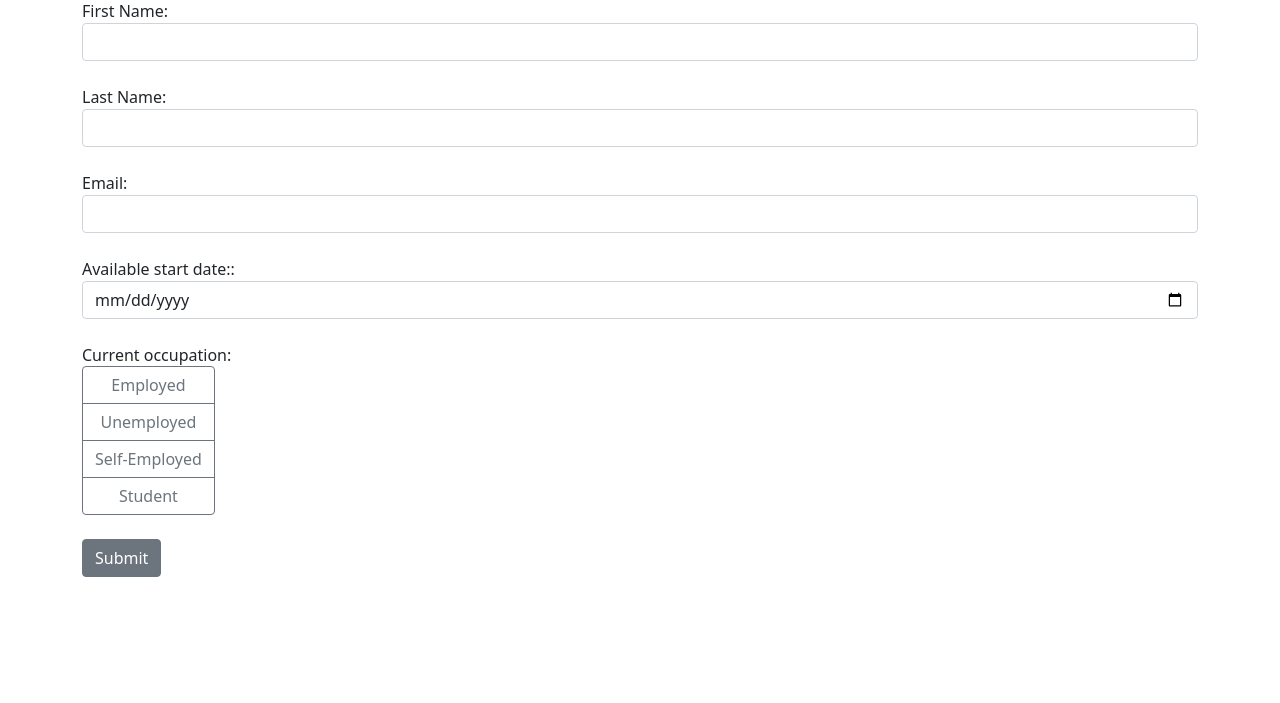
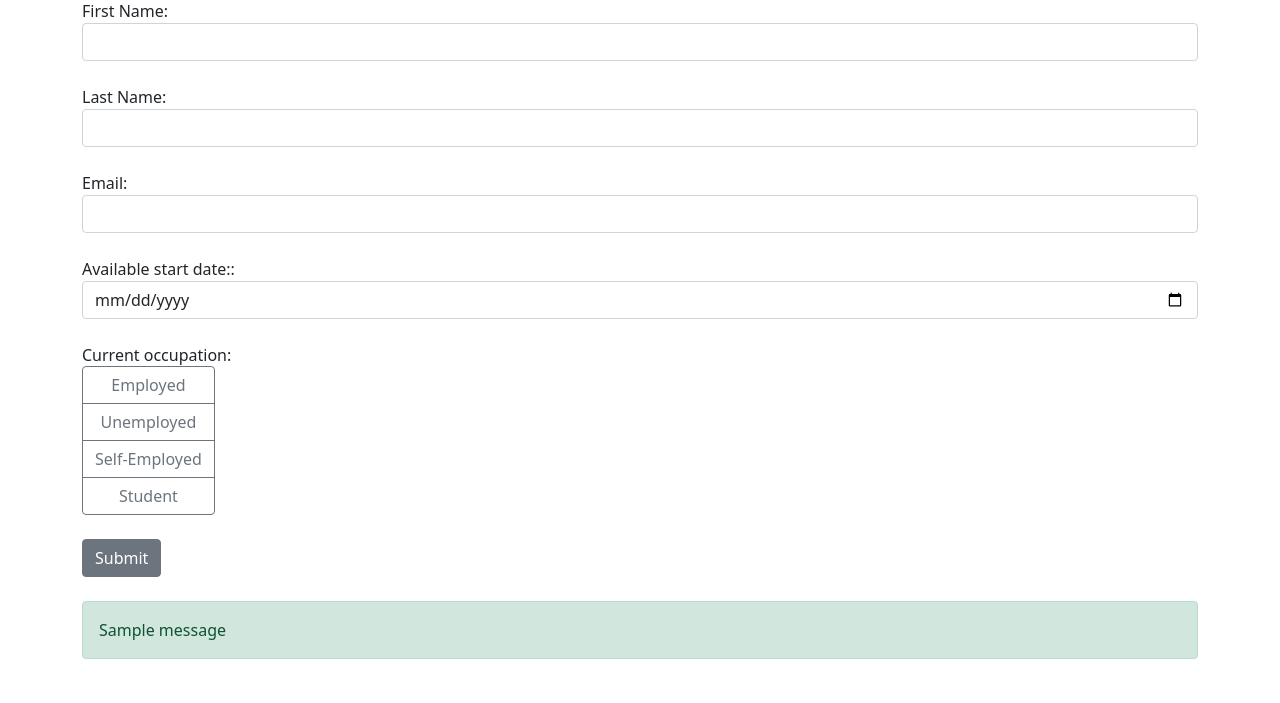
Before and after one commit to renatoHSL/flask-form, a Flask app: page / in a window 1280 px wide. Shown: the part 97-800 px from the top of the page. Run offline with Flask 3, Linux system fonts and the light colour scheme; one stand-in notice (Sample message) is shown.

Commit message:
feat: showing submission motification

```diff
--- a/app.py
+++ b/app.py
@@ -1,6 +1,6 @@
 from datetime import datetime
 
-from flask import Flask, render_template, request
+from flask import Flask, render_template, request, flash
 from flask_sqlalchemy import SQLAlchemy
 
 app = Flask(__name__)
@@ -33,6 +33,7 @@ def index():
         form = Form(first_name=first_name, last_name=last_name, email=email, date=date_obj, occupation=occupation)
         db.session.add(form)
         db.session.commit()
+        flash(f"{first_name}, your form was submitted successfully", "success")
 
     return render_template("index.html")
 
--- a/templates/index.html
+++ b/templates/index.html
@@ -43,6 +43,15 @@
                     </div>
                 </div>
                 <button class="btn btn-secondary mb-4" type="submit">Submit</button>
+                {% with messages = get_flashed_messages() %}
+                {% if messages %}
+                <div class="alert alert-success">
+                    {% for message in messages %}
+                        {{ message }}
+                    {% endfor %}
+                </div>
+                {% endif %}
+                {% endwith %}
             </form>
         </div>
         <script src="https://code.jquery.com/jquery-3.6.0.min.js"></script>
```
Also changed, not shown: instance/data.db.
